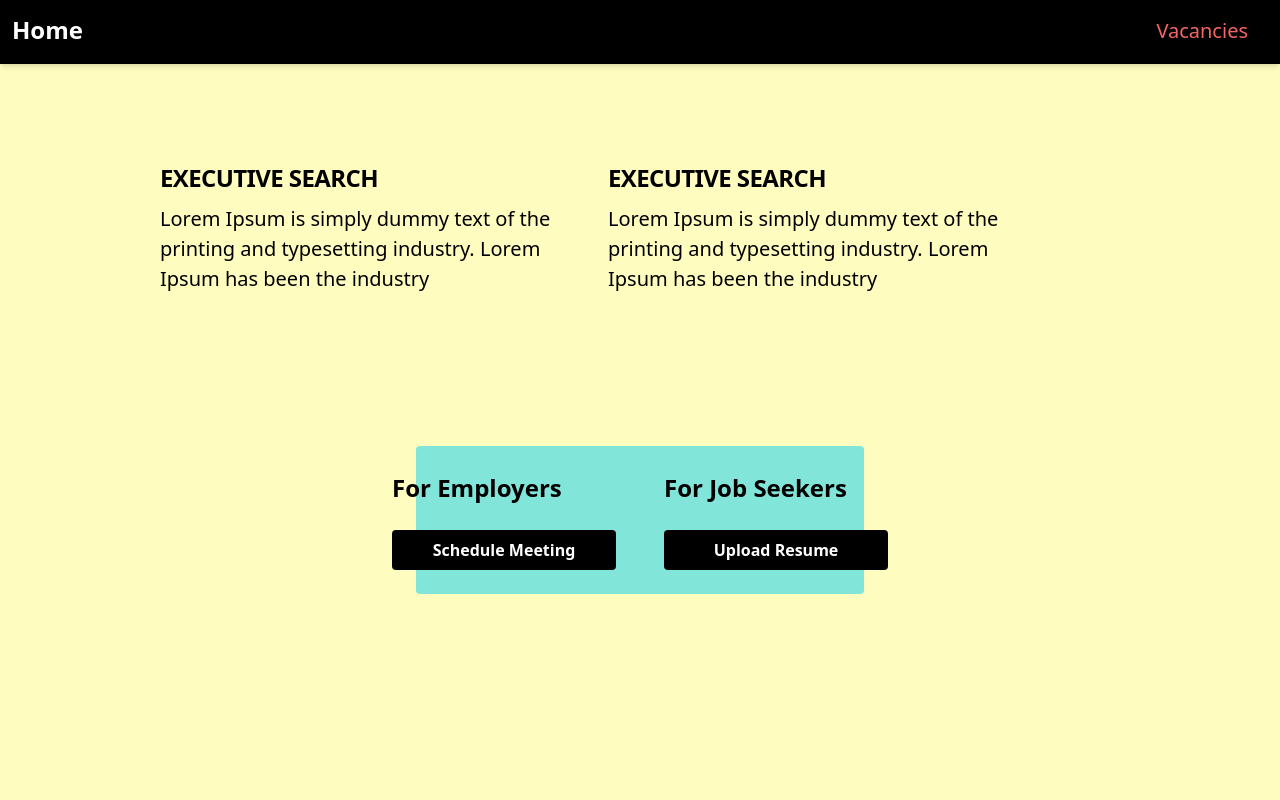
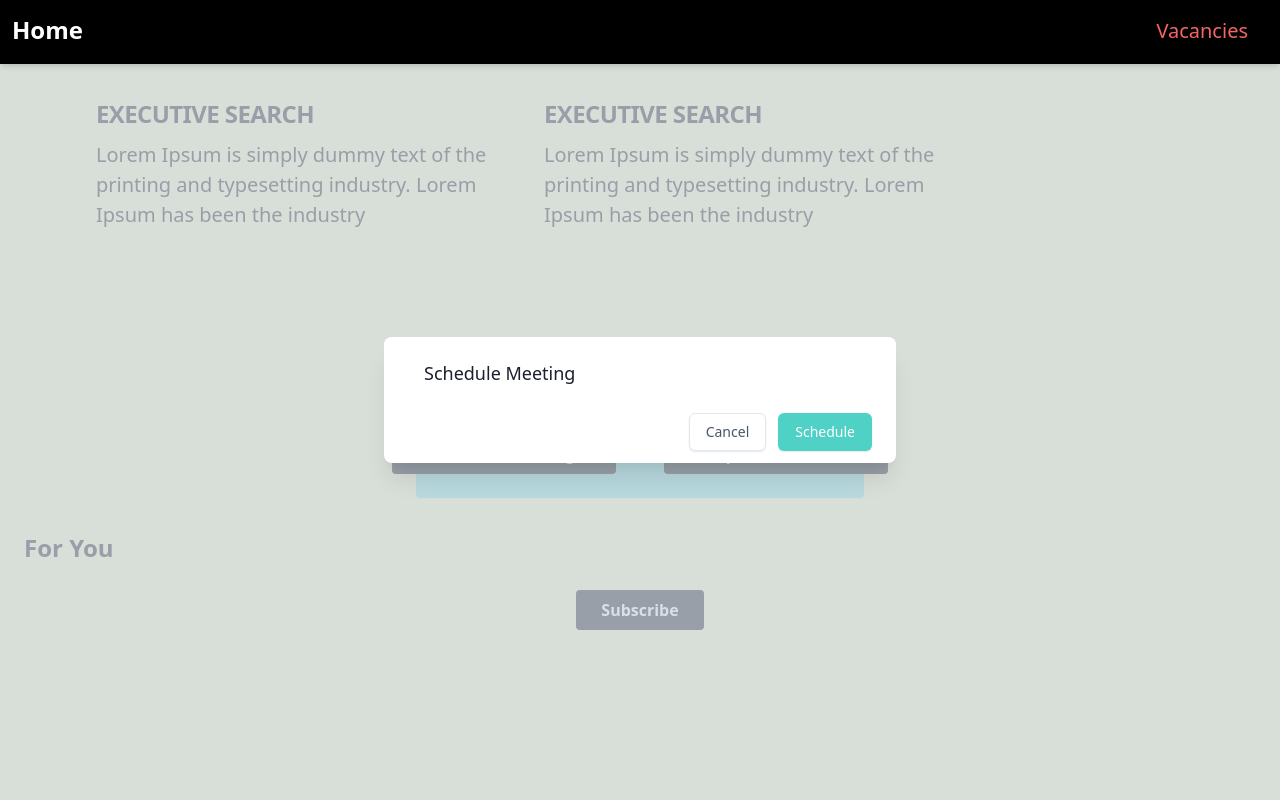
Before and after one commit to rolandmarg/4it, a Next.js app: page / in a window 1280 px wide. Both pictures are taken after a click on the button "Schedule Meeting". Shown: the top 800 px of the page. Built offline with nearby package versions, Linux system fonts and the light colour scheme; what @tailwindcss/ui would draw is missing.

Commit message:
fix modal, add subscribe card on landing page

```diff
--- a/components/Landing.js
+++ b/components/Landing.js
@@ -1,3 +1,4 @@
+import { useFormik } from 'formik';
 import Modal from './Modal';
 import Testimonials from './Testimonials';
 import useVisible from './UseVisible';
@@ -10,45 +11,134 @@ export default function Landing({ testimonials }) {
     </>
   );
 }
+const SignupForm = () => {
+  // Pass the useFormik() hook initial form values and a submit function that will
+  // be called when the form is submitted
+  const formik = useFormik({
+    initialValues: {
+      email: '',
+    },
+    onSubmit: (values) => {
+      alert(JSON.stringify(values, null, 2));
+    },
+  });
+  return (
+    <form onSubmit={formik.handleSubmit}>
+      <label htmlFor='email'>Email Address</label>
+      <input
+        id='email'
+        name='email'
+        type='email'
+        onChange={formik.handleChange}
+        value={formik.values.email}
+      />
+      <button type='submit'>Submit</button>
+    </form>
+  );
+};
 
-function Banana() {
+function Subscribe() {
+  const { isVisible, setIsVisible, ref } = useVisible(false);
+  return (
+    <div className=''>
+      <button className='btn btn-black m-2 w-32' onClick={() => setIsVisible(true)}>
+        Subscribe
+      </button>
+      <Modal isVisible={isVisible}>
+        <div ref={ref}>
+          <div className='bg-white px-4 pt-5 pb-4 sm:p-6 sm:pb-4'>
+            <div className='mt-3 text-center sm:mt-0 sm:ml-4 sm:text-left'>
+              <h3
+                className='text-lg leading-6 font-medium text-gray-900'
+                id='modal-headline'
+              >
+                Subscribe
+              </h3>
+            </div>
+            <div className='m-2'>
+              {/* <SignupForm /> */}
+            </div>
+          </div>
+          <div className='bg-gray-50 px-4 py-3 sm:px-6 sm:flex sm:flex-row-reverse'>
+            <span className='flex w-full rounded-md shadow-sm sm:ml-3 sm:w-auto'>
+              <button
+                type='button'
+                className='inline-flex justify-center w-full rounded-md border border-transparent px-4 py-2 bg-teal-400 text-base leading-6 font-medium text-white shadow-sm hover:bg-teal-500 focus:outline-none focus:border-teal-200 transition ease-in-out duration-150 sm:text-sm sm:leading-5'
+              >
+                Subscribe
+              </button>
+            </span>
+            <span className='mt-3 flex w-full rounded-md shadow-sm sm:mt-0 sm:w-auto'>
+              <button
+                type='button'
+                onClick={() => setIsVisible(false)}
+                className='inline-flex justify-center w-full rounded-md border border-gray-300 px-4 py-2 bg-white text-base leading-6 font-medium text-gray-700 shadow-sm hover:text-gray-500 focus:outline-none focus:border-blue-300 transition ease-in-out duration-150 sm:text-sm sm:leading-5'
+              >
+                Cancel
+              </button>
+            </span>
+          </div>
+        </div>
+      </Modal>
+    </div>
+  );
+}
+
+function ForEmployers() {
   const { isVisible, setIsVisible, ref } = useVisible(false);
 
   return (
-    <main id='about' className='bg-yellow-200 p-2 md:h-screen'>
-      <div
-        className='p-2 mt-16 md:m-32 lg:mt-36 max-w-md sm:max-w-2xl md:max-w-3xl lg:max-w-4xl flex flex-col
-        sm:space-x-4 sm:flex-row'
-      >
-        <div className='p-4'>
-          <h1 className='text-2xl tracking-tight font-bold'>
-            EXECUTIVE SEARCH
-          </h1>
-          <p className='mt-2 text-xl font-medium'>
-            Lorem Ipsum is simply dummy text of the printing and typesetting
-            industry. Lorem Ipsum has been the industry
-          </p>
-        </div>
-        <div className='p-4'>
-          <h1 className='text-2xl tracking-tight font-bold'>
-            EXECUTIVE SEARCH
-          </h1>
-          <p className='mt-2 text-xl font-medium'>
-            Lorem Ipsum is simply dummy text of the printing and typesetting
-            industry. Lorem Ipsum has been the industry
-          </p>
-        </div>
-      </div>
-      <div
-        className='flex flex-col rounded max-w-sm mx-auto m-2 md:my-12 lg:mt-36 px-2 justify-center
-        sm:flex-row sm:space-x-4 sm:max-w-md sm:bg-teal-300'
-      >
     <div className='bg-yellow-50 rounded p-2 m-2 w-72 mx-auto'>
       <h1 className='text-2xl font-semibold m-2 mb-4'>For Employers</h1>
       <div className='flex justify-center'>
-            <button className='m-2 w-56 btn btn-black'>Schedule Meeting</button>
+        <button
+          onClick={() => setIsVisible(true)}
+          className='m-2 w-56 btn btn-black'
+        >
+          Schedule Meeting
+        </button>
+        <Modal isVisible={isVisible}>
+          <div ref={ref}>
+            <div className='bg-white px-4 pt-5 pb-4 sm:p-6 sm:pb-4'>
+              <div className='mt-3 text-center sm:mt-0 sm:ml-4 sm:text-left'>
+                <h3
+                  className='text-lg leading-6 font-medium text-gray-900'
+                  id='modal-headline'
+                >
+                  Schedule Meeting
+                </h3>
               </div>
             </div>
+            <div className='bg-gray-50 px-4 py-3 sm:px-6 sm:flex sm:flex-row-reverse'>
+              <span className='flex w-full rounded-md shadow-sm sm:ml-3 sm:w-auto'>
+                <button
+                  type='button'
+                  className='inline-flex justify-center w-full rounded-md border border-transparent px-4 py-2 bg-teal-400 text-base leading-6 font-medium text-white shadow-sm hover:bg-teal-500 focus:outline-none focus:border-teal-200 transition ease-in-out duration-150 sm:text-sm sm:leading-5'
+                >
+                  Schedule
+                </button>
+              </span>
+              <span className='mt-3 flex w-full rounded-md shadow-sm sm:mt-0 sm:w-auto'>
+                <button
+                  type='button'
+                  onClick={() => setIsVisible(false)}
+                  className='inline-flex justify-center w-full rounded-md border border-gray-300 px-4 py-2 bg-white text-base leading-6 font-medium text-gray-700 shadow-sm hover:text-gray-500 focus:outline-none focus:border-blue-300 transition ease-in-out duration-150 sm:text-sm sm:leading-5'
+                >
+                  Cancel
+                </button>
+              </span>
+            </div>
+          </div>
+        </Modal>
+      </div>
+    </div>
+  );
+}
+
+function ForJobSeekers() {
+  const { isVisible, setIsVisible, ref } = useVisible(false);
+
+  return (
     <div className='bg-yellow-50 rounded p-2 m-2 w-72 mx-auto'>
       <h1 className='text-2xl font-semibold m-2 mb-4'>For Job Seekers</h1>
       <div className='flex justify-center'>
@@ -59,13 +149,7 @@ function Banana() {
           Upload Resume
         </button>
         <Modal isVisible={isVisible}>
-              <div
-                ref={ref}
-                className='inline-block align-bottom bg-white rounded-lg text-left overflow-hidden shadow-xl transform transition-all sm:my-8 sm:align-middle sm:max-w-lg sm:w-full'
-                role='dialog'
-                aria-modal='true'
-                aria-labelledby='modal-headline'
-              >
+          <div ref={ref}>
             <div className='bg-white px-4 pt-5 pb-4 sm:p-6 sm:pb-4'>
               <div className='mt-3 text-center sm:mt-0 sm:ml-4 sm:text-left'>
                 <h3
@@ -99,6 +183,47 @@ function Banana() {
         </Modal>
       </div>
     </div>
+  );
+}
+function Banana() {
+  return (
+    <main id='about' className='bg-yellow-200 p-2 xl:h-screen'>
+      <div
+        className='p-2 mt-16 md:m-16 lg:mt-36 max-w-md sm:max-w-2xl md:max-w-3xl lg:max-w-4xl flex flex-col
+        sm:space-x-4 sm:flex-row'
+      >
+        <div className='p-4'>
+          <h1 className='text-2xl tracking-tight font-bold'>
+            EXECUTIVE SEARCH
+          </h1>
+          <p className='mt-2 text-xl font-medium'>
+            Lorem Ipsum is simply dummy text of the printing and typesetting
+            industry. Lorem Ipsum has been the industry
+          </p>
+        </div>
+        <div className='p-4'>
+          <h1 className='text-2xl tracking-tight font-bold'>
+            EXECUTIVE SEARCH
+          </h1>
+          <p className='mt-2 text-xl font-medium'>
+            Lorem Ipsum is simply dummy text of the printing and typesetting
+            industry. Lorem Ipsum has been the industry
+          </p>
+        </div>
+      </div>
+
+      <div
+        className='flex flex-col rounded max-w-sm mx-auto m-2 lg:mt-24 px-2 justify-center
+        sm:flex-row sm:space-x-4 sm:max-w-md sm:bg-teal-300'
+      >
+        <ForEmployers />
+        <ForJobSeekers />
+      </div>
+      <div className='bg-yellow-50 rounded p-2 m-2 my-4 w-72 mx-auto'>
+        <h1 className='text-2xl font-semibold m-2 mb-4'>For You</h1>
+        <div className='flex justify-center'>
+          <Subscribe />
+        </div>
       </div>
     </main>
   );
--- a/components/Modal.js
+++ b/components/Modal.js
@@ -26,7 +26,14 @@ export default function Modal({ children, isVisible }) {
           leaveFrom='opacity-100 translate-y-0 sm:scale-100'
           leaveTo='opacity-0 translate-y-4 sm:translate-y-0 sm:scale-95'
         >
-          {children}
+          <div
+            className='inline-block align-bottom bg-white rounded-lg text-left overflow-hidden shadow-xl transform transition-all sm:my-8 sm:align-middle sm:max-w-lg sm:w-full'
+            role='dialog'
+            aria-modal='true'
+            aria-labelledby='modal-headline'
+          >
+            {children}
+          </div>
         </Transition>
       </div>
     </Transition>
```
Lines whose indentation alone changed are shown as unchanged.
